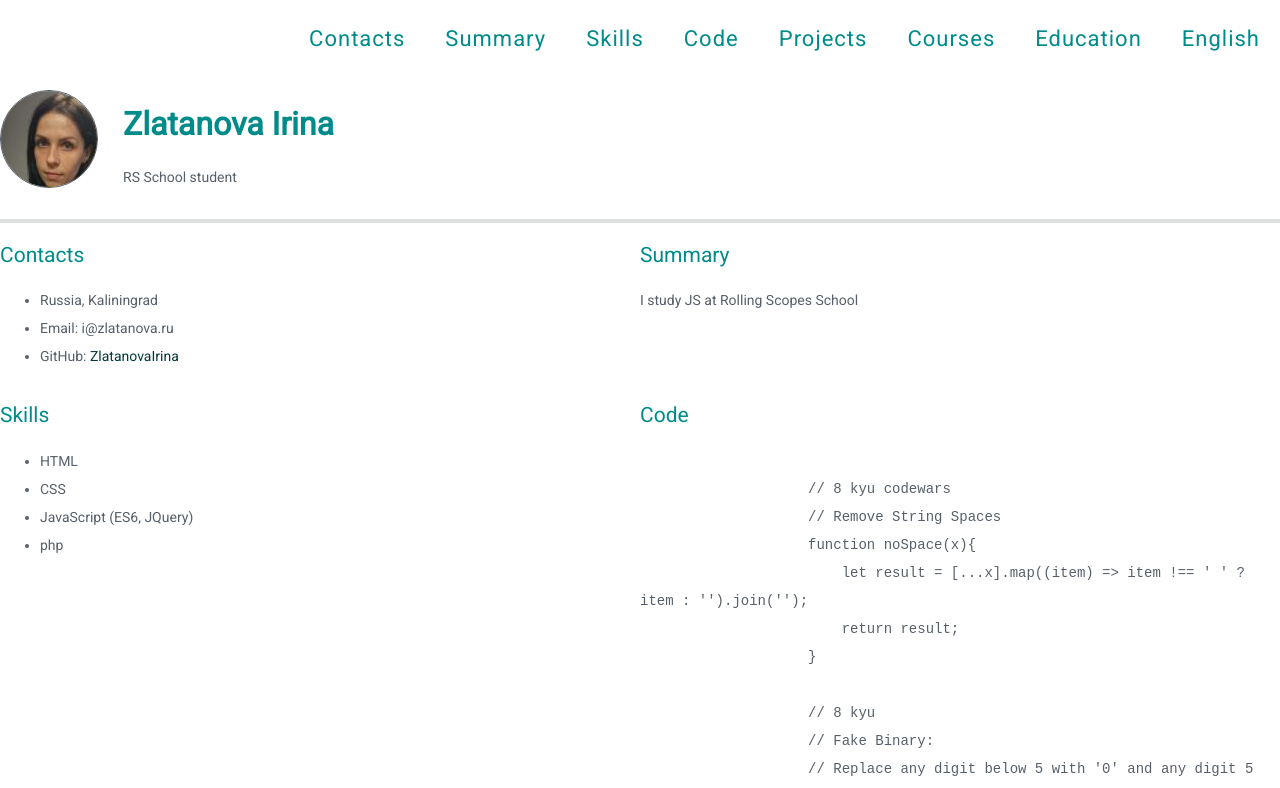
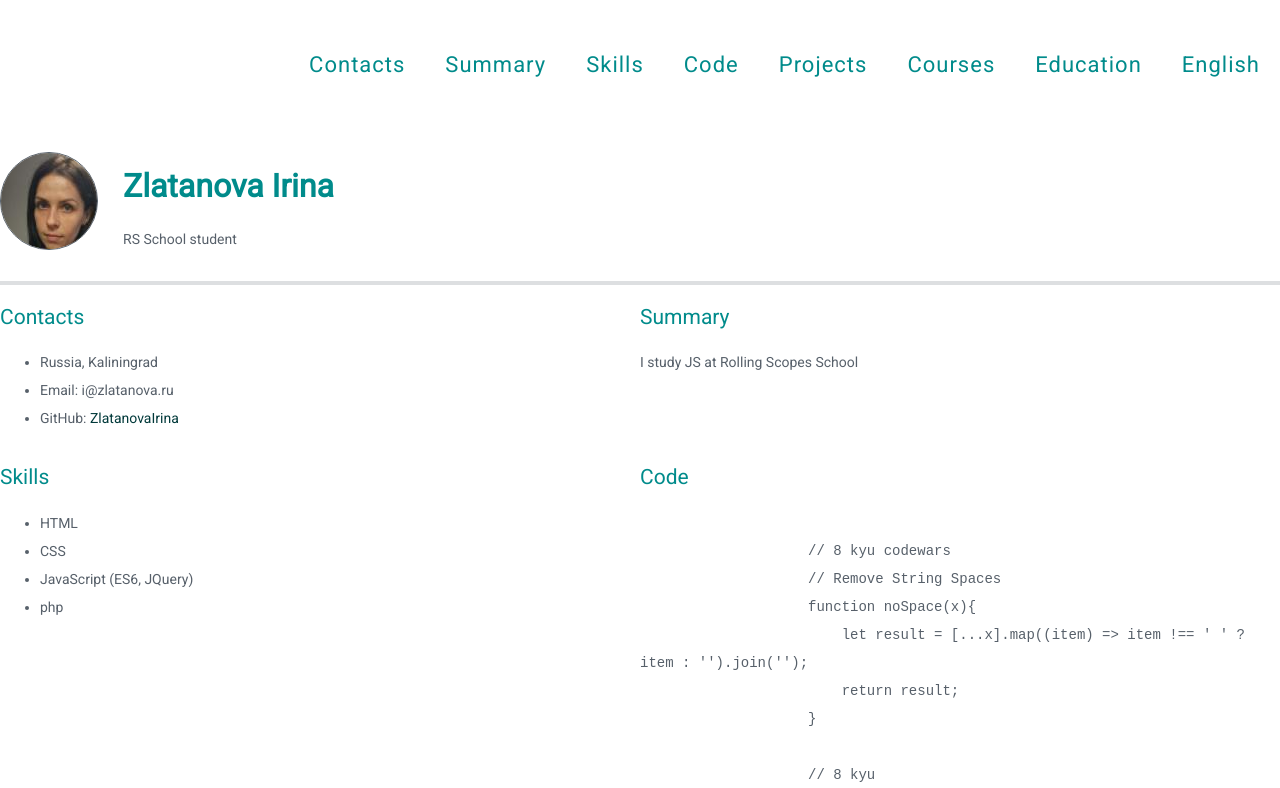
Before and after one commit to ZlatanovaIrina/rsschool-cv-stage0, a plain HTML site: page index.html in a window 1280 px wide. Shown: the top 788 px of the page. Drawn offline with Linux system fonts and the light colour scheme.

Commit message:
fix: correct nav styles

```diff
--- a/style.css
+++ b/style.css
@@ -74,6 +74,11 @@ pre {
     margin: 0 auto;
 }
 
+.nav {
+    height: 100px;
+    margin-top: 40px;
+}
+
 .nav-list {
     display: flex;
     justify-content: flex-end;
```
